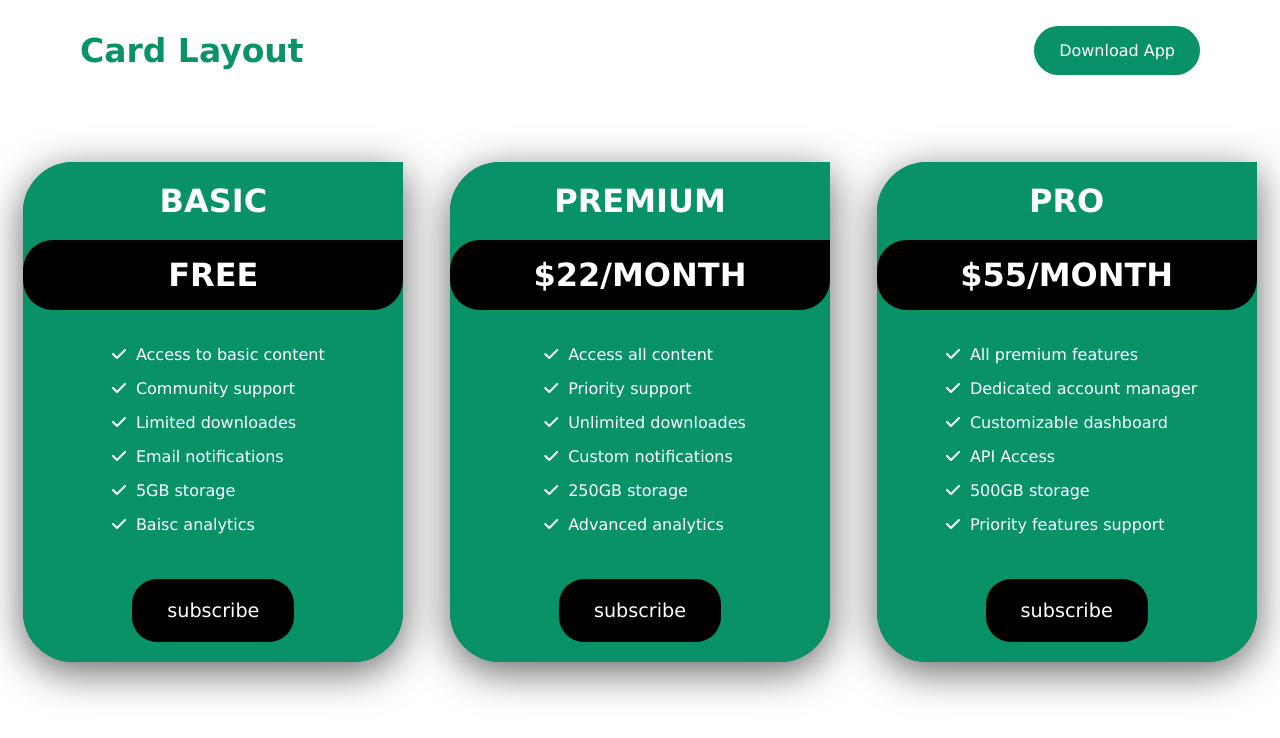
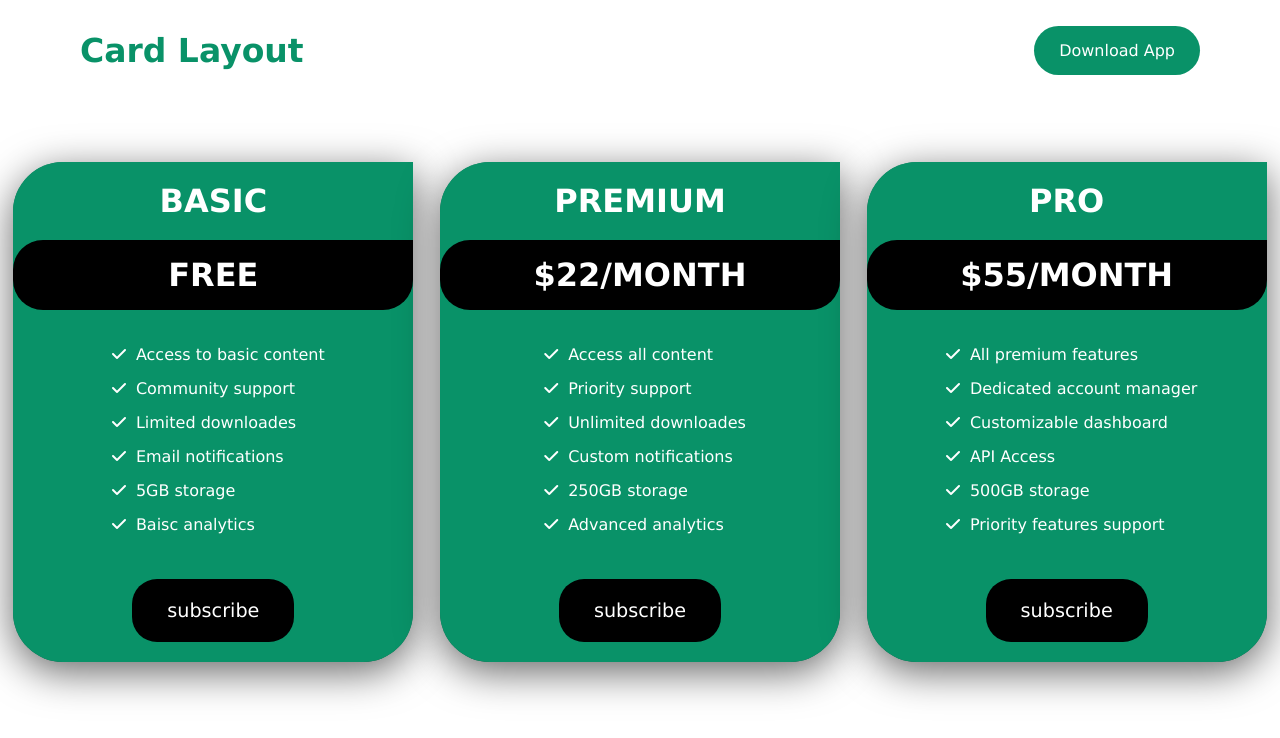
Before and after one commit to git-rishabhjain12/Card-Layout-1, a plain HTML site: page index.html in a window 1280 px wide. Drawn offline with Linux system fonts and the light colour scheme.

Commit message:
Card Layout 1

```diff
--- a/style.css
+++ b/style.css
@@ -48,7 +48,7 @@ body {
   background-color: #099268;
   display: flex;
   flex-direction: column;
-  width: 380px;
+  width: 400px;
   height: 500px;
   justify-content: start;
   align-items: center;
@@ -74,7 +74,7 @@ body {
   display: flex;
   align-items: center;
   justify-content: center;
-  width: 380px;
+  width: 400px;
   border-radius: 30px 0 30px 30px;
 }
 
```
